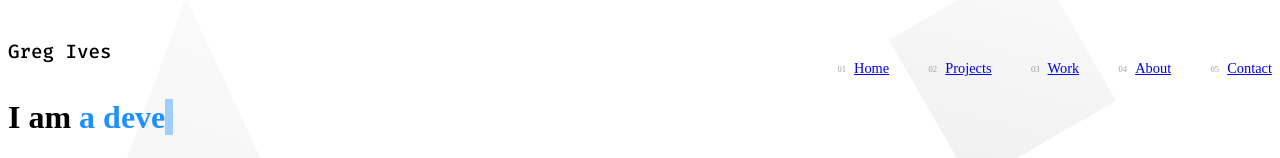
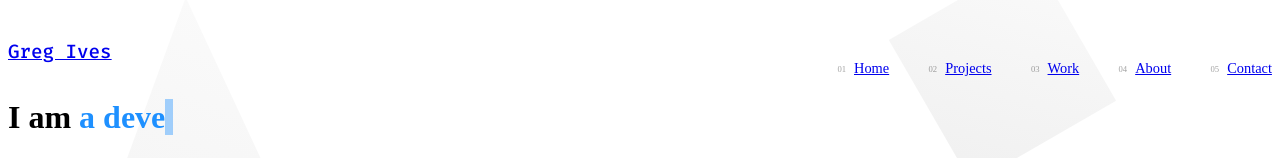
Before and after one commit to gregives/gregives.co.uk, a Nuxt app: page / in a window 1280 px wide. Shown: the top 158 px of the page. Built offline with nearby package versions, Linux system fonts and the light colour scheme.

Commit message:
Add link to home on Greg Ives logo

```diff
--- a/components/Navbar.vue
+++ b/components/Navbar.vue
@@ -20,7 +20,9 @@
           </li>
         </ol>
       </nav>
-      <span>Greg Ives</span>
+      <span>
+        <nuxt-link to="/">Greg Ives</nuxt-link>
+      </span>
       <hamburger />
     </div>
   </header>
@@ -48,6 +50,11 @@ header {
     display: inline-block;
     font-family: $header-font;
     font-size: 120%;
+
+    a::before,
+    a::after {
+      display: none;
+    }
   }
 
   nav {
```
